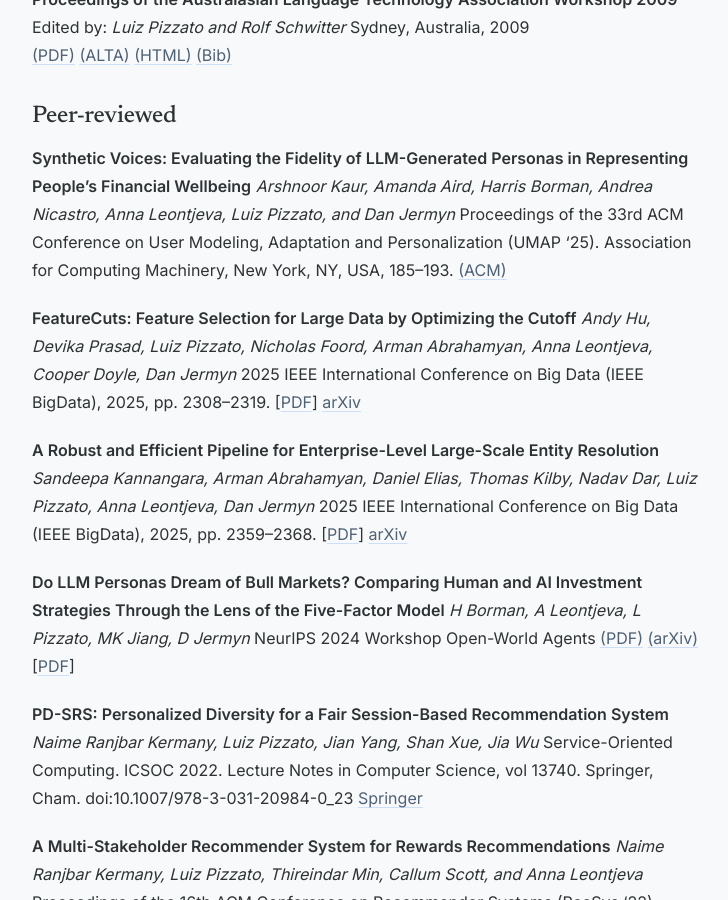
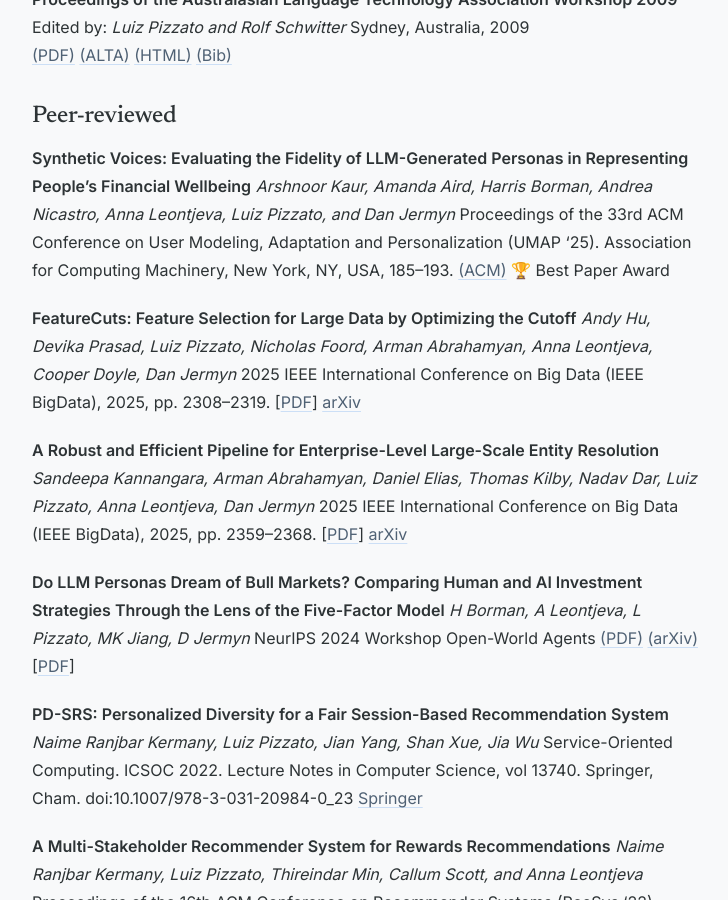
Before and after one commit to pizzato/pizzato.github.io, a Jekyll site: the page built from publications/index.markdown, in a window 1280 px wide and 900 px high, scrolled down 2186 px. Shown: the whole window, without its empty margins (272-1000 px from the left). Built offline with Jekyll 4.4.1, drawn with Linux system fonts in a browser that asks for light colours.

Commit message:
fix: move Best Paper Award to correct paper (UMAP 2025, not 2011)

```diff
--- a/publications/index.markdown
+++ b/publications/index.markdown
@@ -99,7 +99,7 @@ Sydney, Australia, 2009
 _Arshnoor Kaur, Amanda Aird, Harris Borman, Andrea Nicastro, Anna Leontjeva, Luiz Pizzato, and Dan Jermyn_
 Proceedings of the 33rd ACM Conference on User Modeling, Adaptation and Personalization (UMAP ‘25).
 Association for Computing Machinery, New York, NY, USA, 185–193.
-[(ACM)](https://doi.org/10.1145/3699682.3728339)
+[(ACM)](https://doi.org/10.1145/3699682.3728339) 🏆 Best Paper Award
 
 
 **FeatureCuts: Feature Selection for Large Data by Optimizing the Cutoff**
```
Also changed, not shown: other parts of publications/index.markdown (+1 -1 lines).
